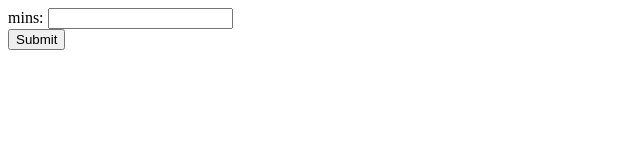
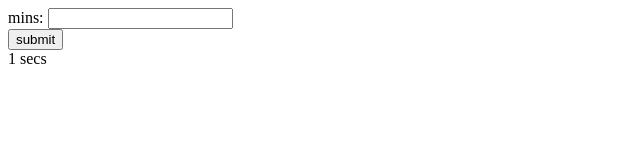
Before and after one commit to lala010addict/toy-problems, a plain HTML site: page timeCounter/timer.html in a window 1280 px wide. Shown: the full height of the page, 0-640 px from the left. Drawn offline with nearby package versions, Linux system fonts and the light colour scheme.

Commit message:
simple counter

```diff
--- a/timeCounter/timer.html
+++ b/timeCounter/timer.html
@@ -1,24 +1,34 @@
 <!DOCTYPE html>
 <html>
+
 <head>
   <title></title>
 </head>
+
 <body>
-
   <form>
-  mins: <input></input><br>
-
-  <input type="submit" value="Submit">
+    mins:
+    <input></input>
+    <br>
+    <button>submit</button>
   </form>
+  <span id="timer"></span>
   <script type="text/javascript" src="https://cdnjs.cloudflare.com/ajax/libs/jquery/3.0.0-beta1/jquery.min.js"></script>
   <script type="text/javascript">
+  var count=4;
 
+var counter=setInterval(timer, 1000);
 
-$("form").submit(function() {
-console.log($('input').val());
-});
+  function timer() {
+    count = count - 1;
+    if (count <= 0) {
+      clearInterval(counter);
+      return;
+    }
 
-
+    document.getElementById("timer").innerHTML = count + " secs"; // watch for spelling
+  }
   </script>
 </body>
+
 </html>
```
Lines whose indentation alone changed are shown as unchanged.
